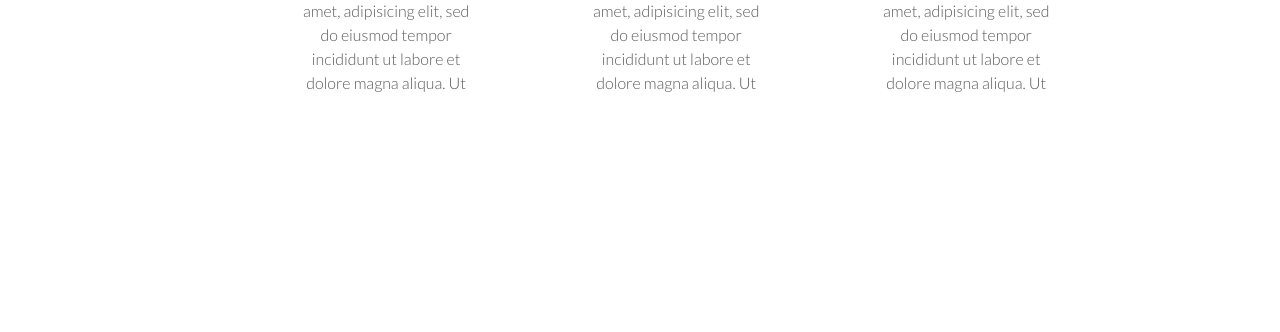
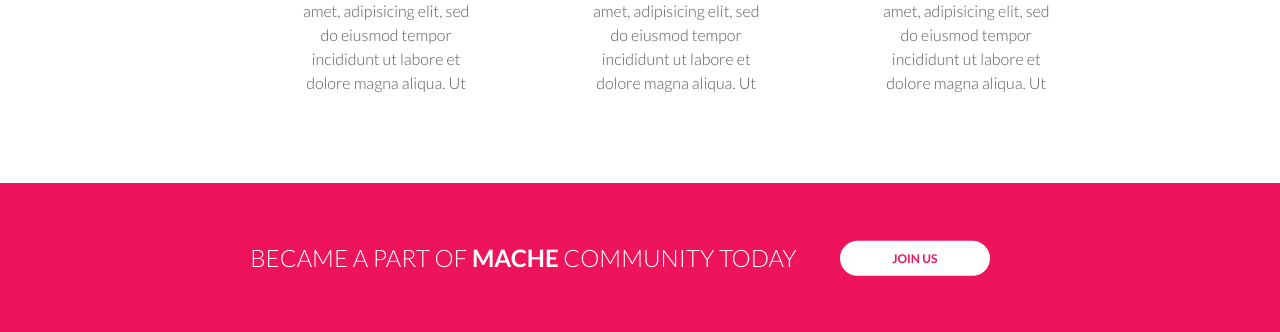
Before and after one commit to stangricki/website-mache, a plain HTML site: page index.html in a window 1280 px wide. Shown: the part 2947-3279 px from the top of the page. Before the commit the page ends 3130 px from the top, so only its background shows below. Drawn offline with Linux system fonts and the light colour scheme.

Commit message:
Join us section added

```diff
--- a/index.html
+++ b/index.html
@@ -171,6 +171,9 @@
 			</div>
 		</div>
 	</section>
+
+<!-- _ADDITIONAL_INFO SECTION -->
+
 	<section class="additional-info-section">
 		<div class="container">
 			<div class="row clearfix">
@@ -205,9 +208,14 @@
 					<p>Lorem ipsum dolor sit amet,  adipisicing elit, sed do eiusmod tempor incididunt ut labore et dolore magna aliqua. Ut </p>
 				</div>
 			</div>
-
 		</div>
 	</section>
+	<!-- _JOIN_US SECTION -->
+	<section class="join-section">
+		<h2>Became A Part Of <span>Mache</span> Community Today</h2>
+		<button class="button">Join us</button>
+	</section>
+
 	<script type="text/javascript" src="./scripts/main.js"></script>
 </body>
 </html>
--- a/styles/SCSS/main.scss
+++ b/styles/SCSS/main.scss
@@ -437,3 +437,29 @@ nav {
 }
 
 // end_ADDITIONAL_INFO SECTION --- PERFECTO FINITO!!!
+
+// _JOIN_US --- PERFECTO FINITO!!!
+
+.join-section {
+	background-color: $main-color;
+	color: $text-color;
+	text-transform: uppercase;
+	padding: 2.5rem;
+	h2 {
+		display: inline-block;
+		font-weight: 300;
+		span{font-weight: 700}
+	}
+	button{
+		background-color: #fff;
+		color: $main-color;
+		transform: translate(0, -12%);
+		font-size:0.75rem;
+		font-weight: 700;
+		margin: 0 2.5rem;
+	}
+}
+
+// end_JOIN_US --- PERFECTO FINITO!!!
+
+//może zrobic cos z section lub containerem aby zawierał w sobie passing top i bottom???
```
Also changed, not shown: styles/CSS/main.css, 1 other file.
